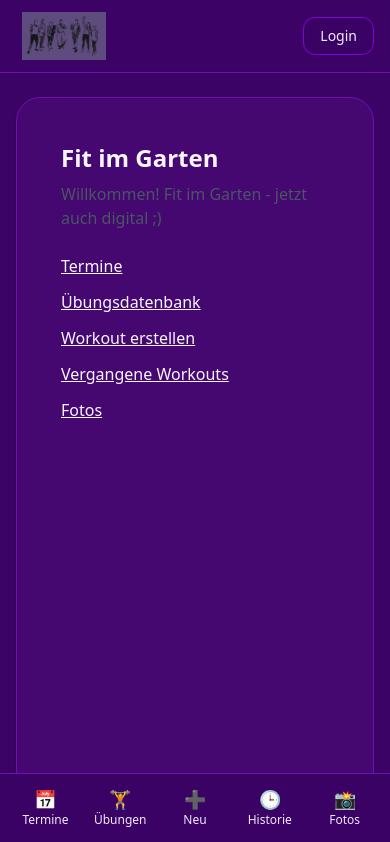
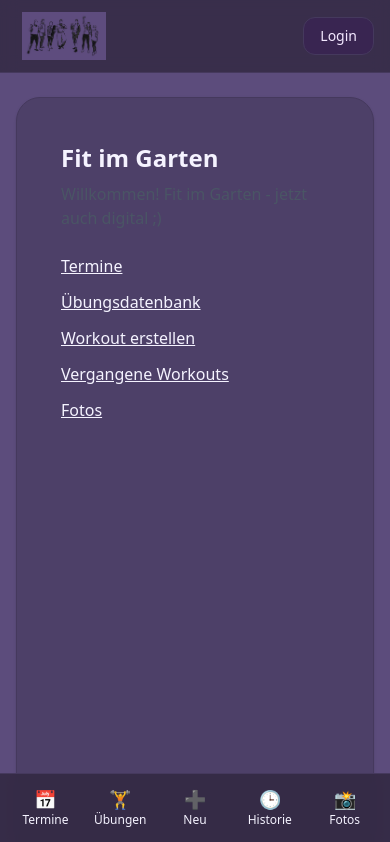
Before and after one commit to verenaso/fit-im-garten, a Next.js app: page / in a window 390 px wide. Shown: the top 842 px of the page. Built offline with nearby package versions, Linux system fonts and the light colour scheme; no server answers.

Commit message:
Use logo purple theme

```diff
--- a/src/app/layout.js
+++ b/src/app/layout.js
@@ -8,11 +8,22 @@ export const metadata = {
   description: "Termine, Übungen, Workouts und Fotos",
 };
 
+// Logo-Farben (aus dem Bild abgeleitet)
+const COLORS = {
+  base: "#5C4C7C",   // Haupt-Lila (Logo-Hintergrund)
+  dark: "#45395D",   // dunkler für Borders/Header
+  darker: "#332A44", // noch dunkler für Bottom Nav / Kontrast
+  hover: "#85799D",  // hellerer Hover
+  text: "#F5F3FF",   // sehr helles Lila/Weiß
+  textMuted: "#E6E0F2",
+};
+
 function NavLink({ href, children }) {
   return (
     <a
       href={href}
-      className="rounded-xl px-3 py-2 text-sm font-medium text-purple-100 hover:bg-purple-900/40 hover:text-white"
+      className={`rounded-xl px-3 py-2 text-sm font-medium
+        text-[${COLORS.text}] hover:bg-[${COLORS.hover}]`}
     >
       {children}
     </a>
@@ -23,7 +34,8 @@ function BottomNavItem({ href, label, icon }) {
   return (
     <a
       href={href}
-      className="flex flex-col items-center justify-center gap-1 rounded-2xl px-3 py-2 text-xs text-purple-100 hover:bg-purple-900/40"
+      className={`flex flex-col items-center justify-center gap-1 rounded-2xl px-3 py-2
+        text-xs text-[${COLORS.text}] hover:bg-[${COLORS.hover}]`}
     >
       <span className="text-lg leading-none">{icon}</span>
       <span className="font-medium">{label}</span>
@@ -34,9 +46,18 @@ function BottomNavItem({ href, label, icon }) {
 export default function RootLayout({ children }) {
   return (
     <html lang="de">
-      <body className="min-h-screen bg-purple-950 text-purple-50 antialiased">
+      <body
+        className="min-h-screen antialiased"
+        style={{ backgroundColor: COLORS.base, color: COLORS.text }}
+      >
         <AuthProvider>
-          <header className="sticky top-0 z-10 border-b border-purple-800 bg-purple-950/90 backdrop-blur">
+          <header
+            className="sticky top-0 z-10 backdrop-blur"
+            style={{
+              backgroundColor: "rgba(51, 42, 68, 0.85)", // darker mit Transparenz
+              borderBottom: `1px solid ${COLORS.dark}`,
+            }}
+          >
             <div className="mx-auto max-w-5xl px-4 py-3">
               <div className="flex items-center justify-between gap-3">
                 <a href="/" className="flex items-center gap-3 font-bold">
@@ -49,15 +70,13 @@ export default function RootLayout({ children }) {
                       priority
                     />
                   </div>
-                  <span className="hidden sm:inline text-lg text-white">
-                    Fit im Garten
-                  </span>
+                  <span className="hidden sm:inline text-lg">Fit im Garten</span>
                 </a>
 
                 <HeaderAuth />
               </div>
 
-              {/* Desktop Nav */}
+              {/* Desktop Navigation */}
               <div className="mt-3 hidden sm:block">
                 <nav className="flex flex-wrap gap-1">
                   <NavLink href="/termine">Termine</NavLink>
@@ -70,15 +89,27 @@ export default function RootLayout({ children }) {
             </div>
           </header>
 
-          {/* Content (mit Platz für Bottom Nav) */}
+          {/* Content */}
           <div className="mx-auto max-w-5xl px-4 py-6 sm:py-8 pb-24 sm:pb-8">
-            <div className="rounded-3xl border border-purple-800 bg-purple-900/30 p-5 shadow-sm sm:p-8">
+            <div
+              className="rounded-3xl p-5 shadow-sm sm:p-8"
+              style={{
+                backgroundColor: "rgba(51, 42, 68, 0.35)",
+                border: `1px solid ${COLORS.dark}`,
+              }}
+            >
               {children}
             </div>
           </div>
 
-          {/* Bottom Nav: mobile only */}
-          <nav className="fixed bottom-0 left-0 right-0 z-20 border-t border-purple-800 bg-purple-950/95 backdrop-blur sm:hidden">
+          {/* Bottom Nav (Mobile only) */}
+          <nav
+            className="fixed bottom-0 left-0 right-0 z-20 backdrop-blur sm:hidden"
+            style={{
+              backgroundColor: "rgba(51, 42, 68, 0.92)",
+              borderTop: `1px solid ${COLORS.dark}`,
+            }}
+          >
             <div className="mx-auto max-w-5xl px-3 py-2">
               <div className="grid grid-cols-5 gap-2">
                 <BottomNavItem href="/termine" label="Termine" icon="📅" />
@@ -89,6 +120,21 @@ export default function RootLayout({ children }) {
               </div>
             </div>
           </nav>
+
+          {/* Kleine globale Text-Farben für häufige “graue” Texte */}
+          <style jsx global>{`
+            .text-slate-600,
+            .text-slate-700,
+            .text-slate-800 {
+              color: ${COLORS.textMuted} !important;
+            }
+            .border {
+              border-color: ${COLORS.dark} !important;
+            }
+            .bg-white {
+              background: rgba(51, 42, 68, 0.35) !important;
+            }
+          `}</style>
         </AuthProvider>
       </body>
     </html>
```
